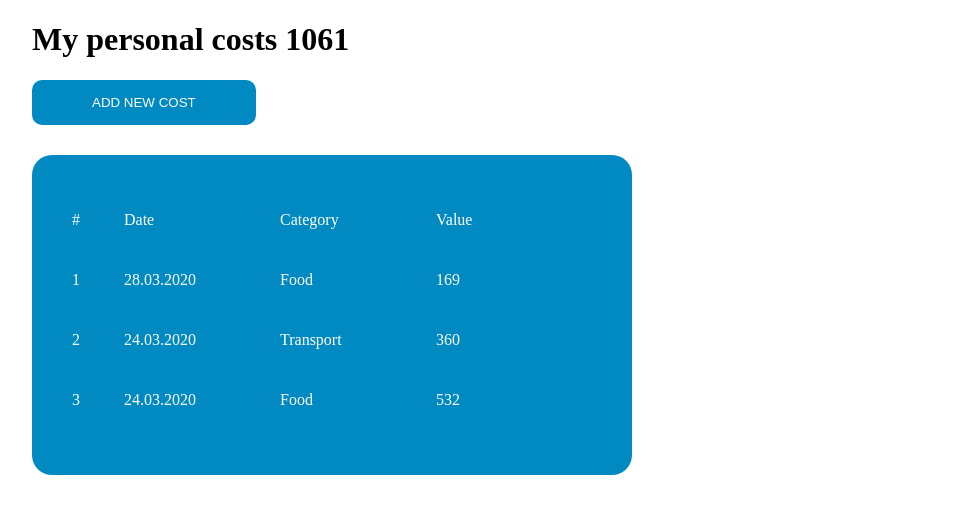
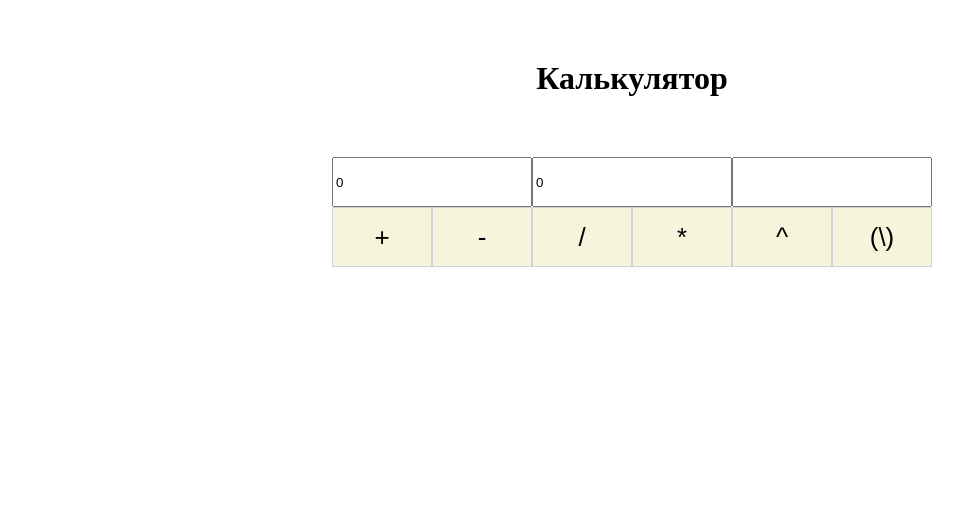
Before and after one commit to Daxaka/-Vue.js, a Vue app: page / in a window 1280 px wide. Shown: the top 514 px of the page, without its empty margins (8-971 px from the left). Built offline with nearby package versions, Linux system fonts and the light colour scheme.

Commit message:
Практическое задание №5

```diff
--- a/package.json
+++ b/package.json
@@ -9,8 +9,7 @@
   },
   "dependencies": {
     "core-js": "^3.8.3",
-    "vue": "^2.6.14",
-    "vuex": "^3.6.2"
+    "vue": "^2.6.14"
   },
   "devDependencies": {
     "@babel/core": "^7.12.16",
--- a/src/App.vue
+++ b/src/App.vue
@@ -1,56 +1,45 @@
 <template>
   <div id="app">
-    <div class="container">
-      <h1>My personal costs {{ TotalCost }}</h1>
-      <AddingExpenses
-      @add-expenses="addExpenses"
-      :ArrayCategory = "ArrayCategory"
-      />
-      <ListExpenses :Arraylistexpenses="ArrayListexpenses" />
-    </div>
+    <MyCalculator msg="Welcome to Your Vue.js App"/>
   </div>
 </template>
 
 <script>
-import ListExpenses from '@/components/ListExpenses.vue'
-import AddingExpenses from '@/components/AddingExpenses.vue'
-import { mapActions, mapGetters } from 'vuex'
+import MyCalculator from './components/MyСanculator.vue'
+
 export default {
   name: 'App',
-  data: () => ({
-    // ArrayListexpenses: []
-  }),
   components: {
-    ListExpenses,
-    AddingExpenses
-  },
-  computed: {
-    ...mapGetters(['ArrayListexpenses', 'ArrayCategory', 'TotalCost'])
-    // ArrayListexpenses () {
-    //   return this.$store.state.ArrayListexpenses
-    // }
-  },
-  methods: {
-    ...mapActions(['fetchData', 'fetchCategory']),
-    addExpenses (expensesDay) {
-      this.$store.commit('ADD_FETCH_PAYMENT', expensesDay)
-    }
-  },
-  created () {
-    this.fetchData()
-    this.fetchCategory()
+    MyCalculator
   }
 }
 </script>
 
 <style>
-
 *{
   box-sizing: border-box;
 }
 .container{
-  max-width: 1200px;
+  max-width: 600px;
   margin: auto;
 }
-
+.title{
+  text-align: center;
+  margin: 60px 0px;
+}
+.condition-wrap{
+  height: 50px;
+  width: 100%;
+}
+.calculation-btn{
+  width: 100%;
+  height: 60px;
+  font-size: 26px;
+  background: beige;
+  border: 1px solid #6355e53b;
+  cursor: pointer;
+}
+.calculator-wrap{
+  display: flex;
+}
 </style>
--- a/src/main.js
+++ b/src/main.js
@@ -1,9 +1,8 @@
 import Vue from 'vue'
 import App from './App.vue'
-import store from './store'
+
 Vue.config.productionTip = false
 
 new Vue({
-  render: h => h(App),
-  store
+  render: h => h(App)
 }).$mount('#app')
```
Also changed, not shown: 1 other file (tests, documents, lock files or other folders).
